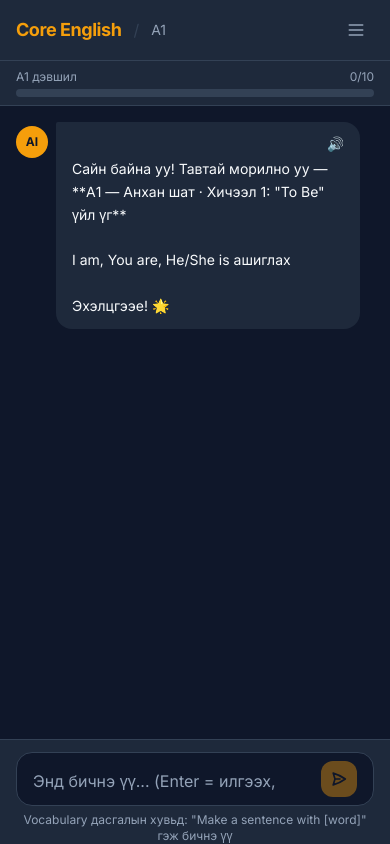
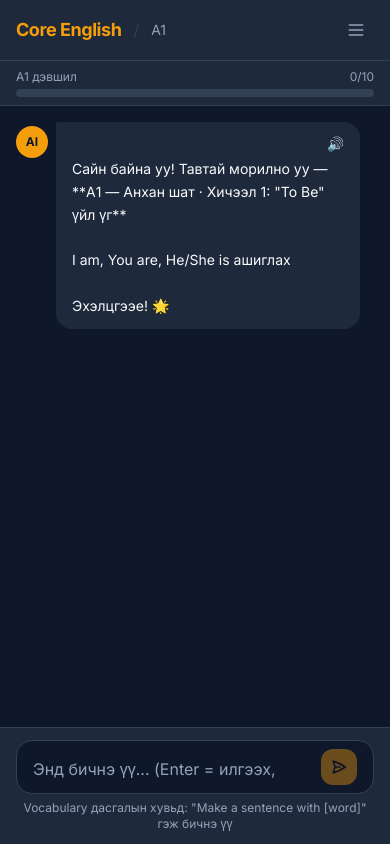
Before and after one commit to dalatechai-cyber/dalatech-english, a Next.js app: page /level/A1/lesson/1 in a window 390 px wide. Built offline with nearby package versions, Linux system fonts and the light colour scheme.

Commit message:
fix(mobile): chat input safe-area — additive pb-input-area utility
Replace pb-3 pb-safe (where pb-safe overrides pb-3 entirely) with a
single .pb-input-area class using calc(0.75rem + env(safe-area-inset-bottom, 0px))
so the base 12px padding is always present and safe-area adds on top.

```diff
--- a/src/app/globals.css
+++ b/src/app/globals.css
@@ -35,6 +35,11 @@ body {
   padding-bottom: env(safe-area-inset-bottom, 0px);
 }
 
+/* Input area: base padding + iOS/Android safe area inset */
+.pb-input-area {
+  padding-bottom: calc(0.75rem + env(safe-area-inset-bottom, 0px));
+}
+
 /* Dynamic viewport height — shrinks when iOS keyboard opens */
 .h-dvh {
   height: 100vh;
--- a/src/components/ChatInterface.tsx
+++ b/src/components/ChatInterface.tsx
@@ -193,7 +193,7 @@ export function ChatInterface({ level, lessonId }: ChatInterfaceProps) {
         <div ref={bottomRef} />
       </div>
 
-      <div className="px-4 pt-3 pb-3 pb-safe bg-navy-surface border-t border-navy-surface-2">
+      <div className="px-4 pt-3 pb-input-area bg-navy-surface border-t border-navy-surface-2">
         <div className="flex items-end gap-2 bg-navy rounded-2xl px-4 py-2 border border-navy-surface-2">
           <textarea
             ref={inputRef}
--- a/src/components/FreeChatInterface.tsx
+++ b/src/components/FreeChatInterface.tsx
@@ -149,7 +149,7 @@ export function FreeChatInterface({ level }: FreeChatInterfaceProps) {
         <div ref={bottomRef} />
       </div>
 
-      <div className="px-4 pt-3 pb-3 pb-safe bg-navy-surface border-t border-navy-surface-2">
+      <div className="px-4 pt-3 pb-input-area bg-navy-surface border-t border-navy-surface-2">
         <div className="flex items-end gap-2 bg-navy rounded-2xl px-4 py-2 border border-navy-surface-2">
           <textarea
             ref={inputRef}
```
